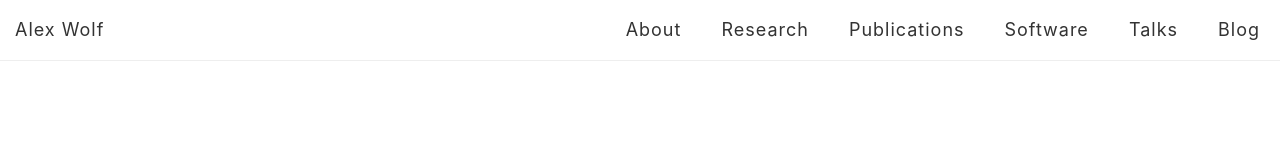
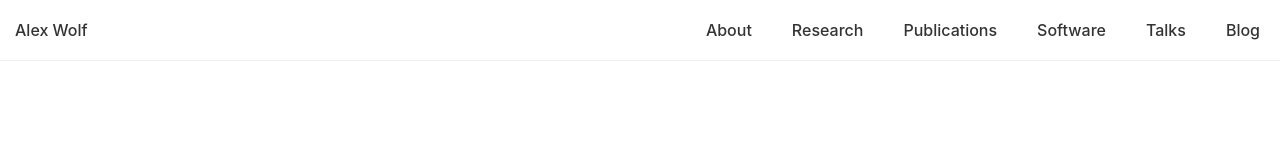
Before and after one commit to falexwolf/resport, a plain HTML site: page resport/_includes/header.html in a window 1280 px wide. Drawn offline with nearby package versions, Linux system fonts and the light colour scheme; files that its build step writes are made by us from their sources.

Commit message:
change font navbar

```diff
--- a/resport/_css/clean-blog.css
+++ b/resport/_css/clean-blog.css
@@ -37,8 +37,8 @@ hr.small {
 	font-size:18px;
 	color:#333}
 .navbar-custom .nav li a, .navbar-brand {
-	font-size:18px;
-	letter-spacing:1px}
+	font-size:16px;
+	font-weight:500}
 @media only screen and (min-width:768px) {
 	.navbar-custom {
 	border-color: #eee}
```
